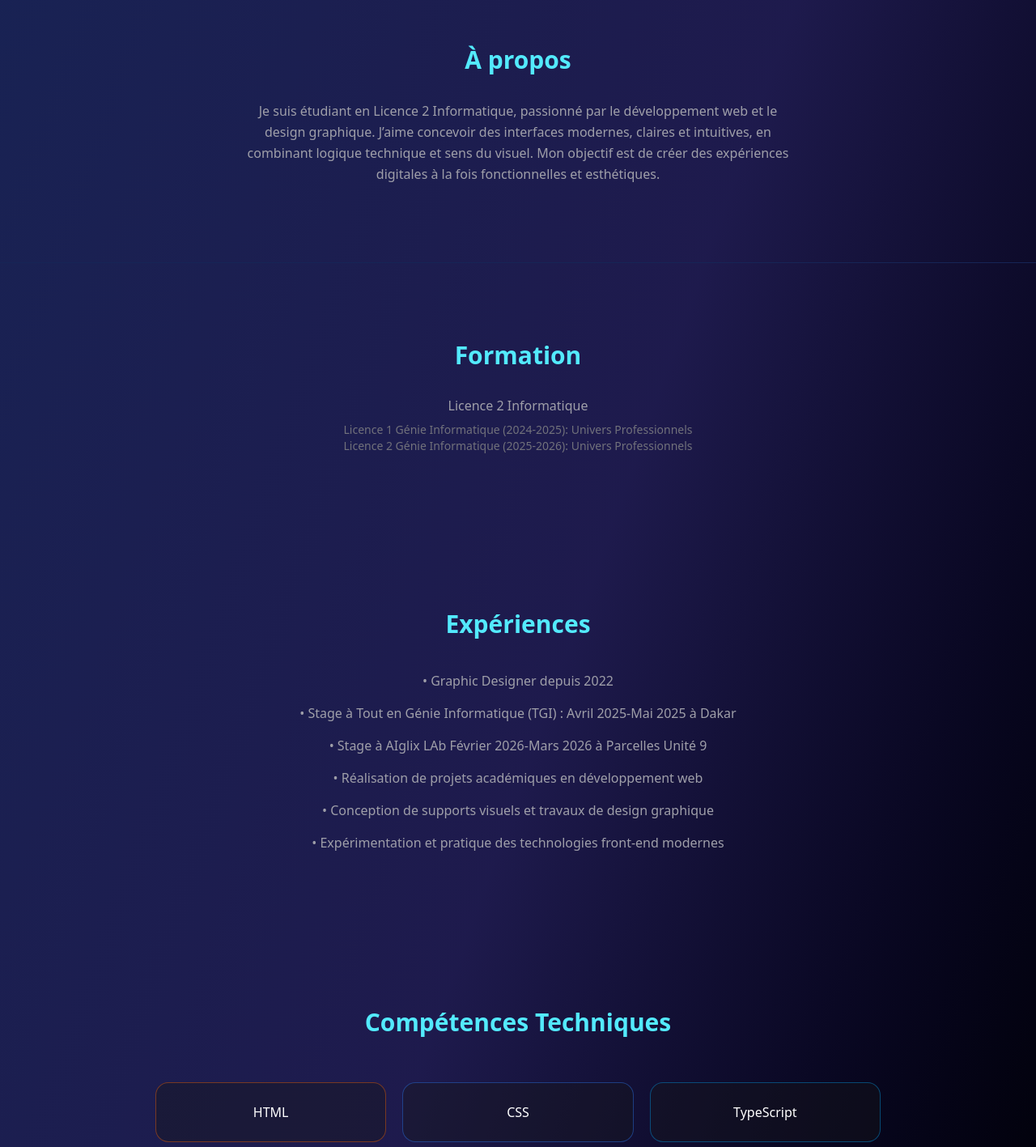
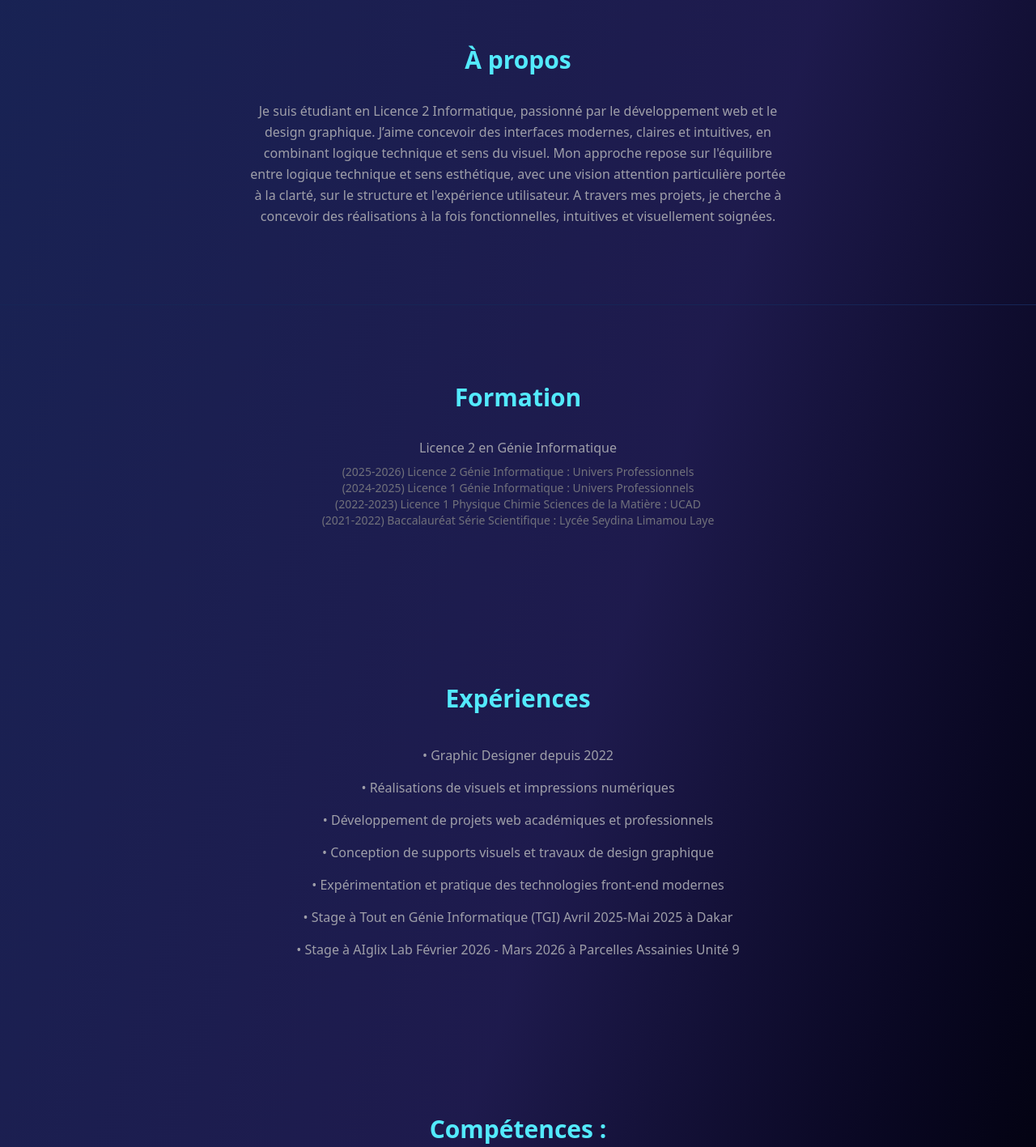
Before and after one commit to Alamine15/portfolio, a React (Vite) app: page / in a window 1280 px wide. Shown: the part 840-2257 px from the top of the page at 81% size. Built offline with nearby package versions, Linux system fonts and the light colour scheme.

Commit message:
Portfolio version finale

```diff
--- a/src/components/About.tsx
+++ b/src/components/About.tsx
@@ -6,11 +6,15 @@ export default function About() {
       </h2>
 
       <p className="text-zinc-400 max-w-2xl mx-auto leading-relaxed">
-        Je suis étudiant en Licence 2 Informatique, passionné par le développement web et le design graphique.
-        J’aime concevoir des interfaces modernes, claires et intuitives, en combinant
-        logique technique et sens du visuel.
-        Mon objectif est de créer des expériences digitales à la fois
-        fonctionnelles et esthétiques.
+        <span>Je suis étudiant en Licence 2 Informatique, passionné par le développement web et le design graphique.</span>
+       <span> J’aime concevoir des interfaces modernes, claires et intuitives, en combinant
+        logique technique et sens du visuel. </span>
+        <span>Mon approche repose sur l'équilibre entre logique technique et sens esthétique, avec une vision
+        attention particulière portée à la clarté, sur le structure et l'expérience utilisateur.
+        </span>
+        <span> A travers mes projets, je cherche à concevoir des réalisations à la fois fonctionnelles, intuitives et
+          visuellement soignées.
+        </span>
       </p>
     </section>
   );
--- a/src/components/Competences.tsx
+++ b/src/components/Competences.tsx
@@ -2,8 +2,9 @@ export default function Competences() {
   return (
     <section id="competences" className="py-24 px-6">
 
-      <h2 className="text-3xl font-bold text-center mb-14 text-cyan-300">
-        Compétences Techniques
+      <h2 className="text-3xl font-bold text-center mb-8 text-cyan-300">
+        Compétences :
+        <h3>Outils Techniques</h3>
       </h2>
 
         <div className="grid grid-cols-3 gap-5 max-w-4xl mx-auto text-center">
@@ -49,7 +50,7 @@ export default function Competences() {
 
 
         <div>
-        <h2 className="text-3xl font-bold text-center mb-4 mt-10 text-cyan-300">
+        <h2 className="text-3xl font-bold text-center mb-6 mt-6 text-cyan-300">
        Outil de Design et Création
       </h2>
 
@@ -74,7 +75,16 @@ export default function Competences() {
           <div className="rounded-2xl border border-pink-500/40 bg-zinc-900/40 px-6 py-4 hover:border-pink-400 transition">
             Adobe InDesign
           </div>
+          <div className="max-w-3xl mx-auto text-zinc-400 space-y-4 mt- py-2 px-6 text-center">
+          <p>• Mise en page de documents profesionnels (CV, Traitement de texte, etc..) </p>
+          <p>• Création de support print(Bache, T-Shirt, Kakémonos, ...)</p>
+          <p>• Création de flyers et affiche publicitaire</p>
+          <p>• Création de graphiques et infographies</p>
+          <p>• Conception d'identité vidsuelle</p>
+          <p>• Création de vidéos animées</p>
+          <p>• Création de logo</p>
 
+          </div>
         </div>
 
      </div>
--- a/src/components/Contact.tsx
+++ b/src/components/Contact.tsx
@@ -8,6 +8,13 @@ export default function Contact() {
 
       <div className="flex justify-center gap-4">
 
+        <a href="mailto!alamine2210@gmail.com" target="_blank" className="
+            px-6 py-3 rounded-xl bg-zinc-900/50 border border-cyan-700
+           hover:bg-cyan-400 hover:text-black hover:border-cyan
+           transition-all duration-300">
+          Email
+        </a>
+
         <a href="https://www.facebook.com/aminesaoshop" target="_blank" className="
             px-6 py-3 rounded-xl bg-zinc-900/50 border border-blue-900
            hover:bg-blue-600 hover:text-white hover:border-blue-400
@@ -16,8 +23,8 @@ export default function Contact() {
         </a>
 
         <a href="https://www.linkedin.com/in/al-amine-sao-b74162247/" target="_blank" className="
-            px-6 py-3 rounded-xl bg-zinc-900/50 border border-pink-900
-           hover:bg-pink-500 hover:text-white hover:border-pink-400
+            px-6 py-3 rounded-xl bg-zinc-900/50 border border-blue-300
+           hover:bg-blue-400 hover:text-black hover:border-blue-400
            transition-all duration-300">
           Linkedin
         </a>
@@ -29,6 +36,13 @@ export default function Contact() {
           GitHub
         </a>
 
+        <a href="wa.me/221785770562" target="_blank" className="
+            px-6 py-3 rounded-xl bg-zinc-900/50 border border-green-400
+           hover:bg-green-500 hover:text-black hover:border-cyan
+           transition-all duration-300">
+          WhatsApp
+        </a>
+
       </div>
 
     </section>
--- a/src/components/Experience.tsx
+++ b/src/components/Experience.tsx
@@ -7,11 +7,12 @@ export default function Experience() {
 
       <div className="max-w-3xl mx-auto text-zinc-400 space-y-4">
         <p>• Graphic Designer depuis 2022</p>
-        <p>• Stage à Tout en Génie Informatique (TGI) : Avril 2025-Mai 2025 à Dakar</p>
-        <p>• Stage à AIglix LAb Février 2026-Mars 2026 à Parcelles Unité 9</p>
-        <p>• Réalisation de projets académiques en développement web</p>
+        <p>• Réalisations de visuels et impressions numériques</p>
+        <p>• Développement de projets web académiques et professionnels</p>
         <p>• Conception de supports visuels et travaux de design graphique</p>
         <p>• Expérimentation et pratique des technologies front-end modernes</p>
+        <p>• Stage à Tout en Génie Informatique (TGI) Avril 2025-Mai 2025 à Dakar</p>
+        <p>• Stage à AIglix Lab Février 2026 - Mars 2026 à Parcelles Assainies Unité 9</p>
       </div>
     </section>
   );
--- a/src/components/Formation.tsx
+++ b/src/components/Formation.tsx
@@ -7,10 +7,12 @@ export default function Formation() {
       </h2>
 
       <div className="text-zinc-400 space-y-2">
-        <p>Licence 2 Informatique</p>
+        <p>Licence 2 en Génie Informatique</p>
             <p className="text-sm text-zinc-500">
-            Licence 1 Génie Informatique (2024-2025): Univers Professionnels <br />
-            Licence 2 Génie Informatique (2025-2026): Univers Professionnels
+            (2025-2026) Licence 2 Génie Informatique : Univers Professionnels <br />
+            (2024-2025) Licence 1 Génie Informatique : Univers Professionnels <br />
+            (2022-2023) Licence 1 Physique Chimie Sciences de la Matière : UCAD<br />
+            (2021-2022) Baccalauréat Série Scientifique : Lycée Seydina Limamou Laye <br />
             </p>
       </div>
 
--- a/src/components/Header.tsx
+++ b/src/components/Header.tsx
@@ -4,12 +4,16 @@ export default function Header() {
   return (
     <nav className="fixed top-0 w-full z-50 bg-blue-950/70 backdrop-blur border-b border-blue-900">
       <div className="max-w-6xl mx-auto px-6 py-4 flex justify-between items-center">
+        <div className="flex items-center gap-3">
+        <img
 
-        <img
           src={Logo}
           alt="Logo Techamine"
           className="h-10 w-auto"
         />
+        <span className="text-white font-semibold tracking-wide whitespace-nowrap">Techamine
+        </span>
+        </div>
 
         <div className="flex gap-6 text-sm text-zinc-400 overflow-x-auto whitespace-nowrap">
 
```
Also changed, not shown: 5 other files (tests, documents, lock files or other folders).
